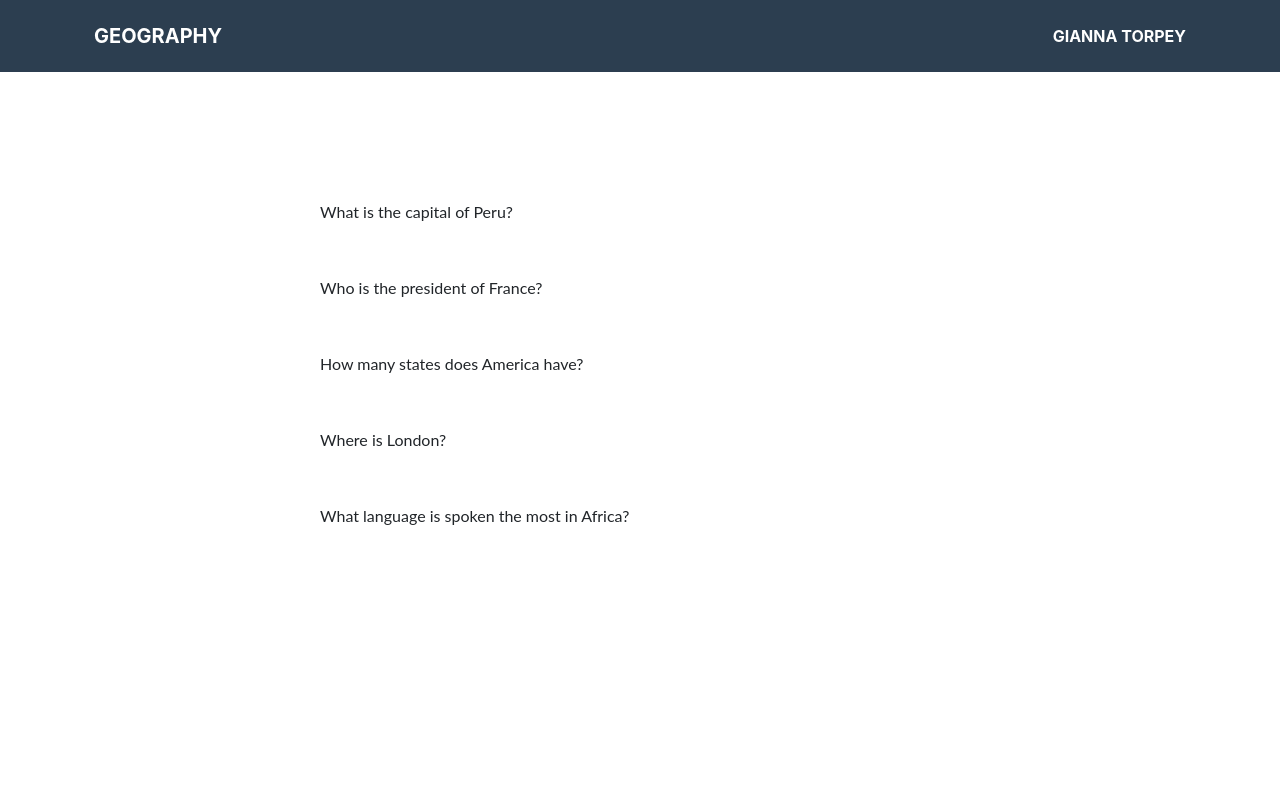
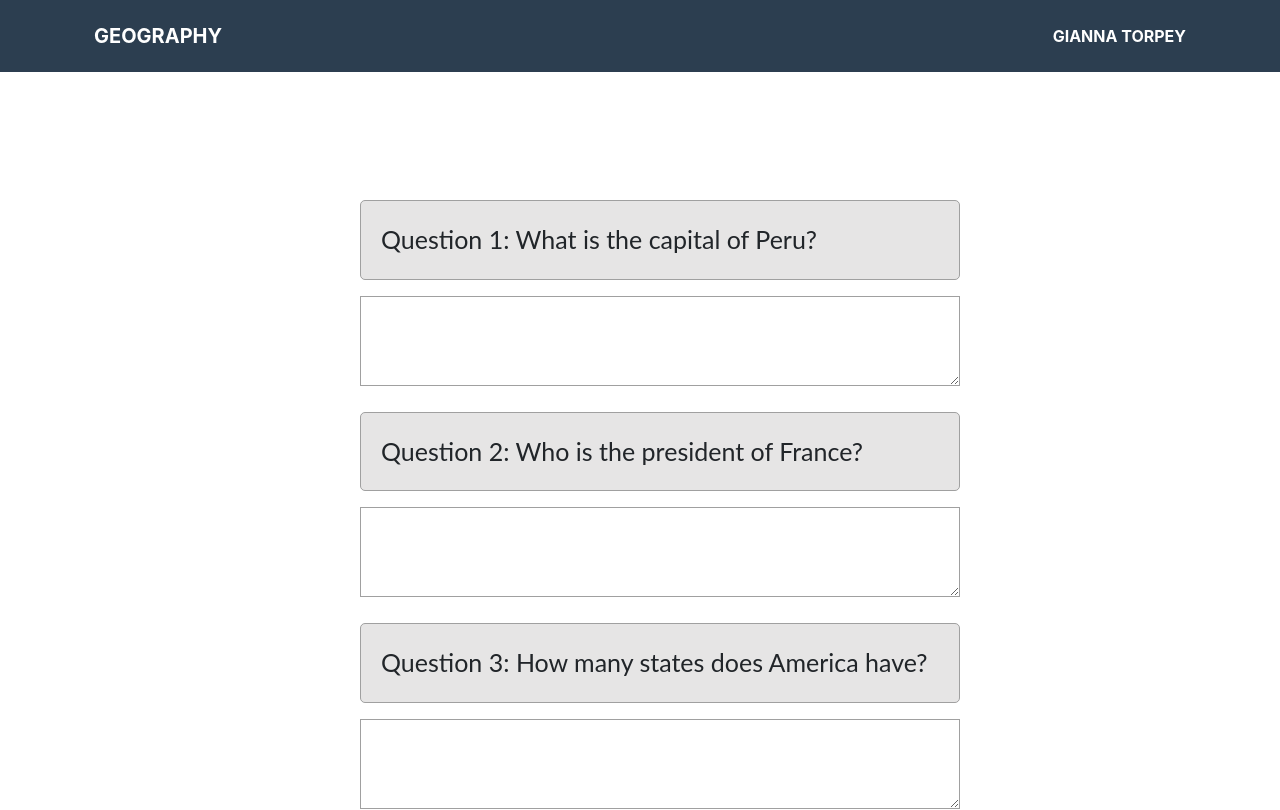
Before and after one commit to ameteku/ExamCouncilChainLink, a React (Create React App) app in the folder reactfrontend/: page /student/examwrite in a window 1280 px wide. Shown: the top 810 px of the page. Built offline with nearby package versions, Linux system fonts and the light colour scheme.

Commit message:
Updated css

```diff
--- a/reactfrontend/src/ExamRegister.css
+++ b/reactfrontend/src/ExamRegister.css
@@ -10,9 +10,29 @@
 
   .question {
       text-align: left;
+      font-size: 25px;
+      background-color:#e6e5e5;
+      padding:20px;
+      border-radius: 0.2em;
+      border: solid;
+      border-color: #a0a0a0;
+      border-width: thin;
 
   }
 
+
+.answer {
+    box-sizing: border-box;
+    background-color: transparent;
+    border: solid;
+      border-color: #a0a0a0;
+      border-width: thin;
+    color: #000;
+    font-family: sans-serif;
+    font-size: 1rem;
+    width: 100%;
+    padding:20px;
+}
   input {
     box-sizing: border-box;
     background-color: transparent;
@@ -33,6 +53,10 @@
   .header {
       margin-top: 50px;
       margin-bottom: 50px;
+  }
+
+  .Pair {
+      margin-bottom: 20px;
   }
 
   .examsList  {
--- a/reactfrontend/src/ExamWrite.js
+++ b/reactfrontend/src/ExamWrite.js
@@ -8,8 +8,8 @@ function ExamWrite(){
     const [firstName,changeFirstName] = React.useState("Gianna");
     const [lastName,changeLastName] = React.useState("Torpey");
 
-    function makeQuestionAndInput(question){
-        return <QAndA question={question}/>
+    function makeQuestionAndInput(question,index){
+        return <QAndA key={index} question={question} number={index}/>
     }
     return(
         <div>
@@ -26,7 +26,10 @@ function ExamWrite(){
                 </div>
              </nav>
              <div className="questionAndAnswerPair">
-                {questions.map(makeQuestionAndInput)}
+             <ol>
+             {questions.map(makeQuestionAndInput)}
+             </ol>
+
              </div>
         </div>
     )
--- a/reactfrontend/src/QAndA.js
+++ b/reactfrontend/src/QAndA.js
@@ -6,9 +6,9 @@ function QAndA(props){
         updateAnswer(event.target.value);
     }
     return (
-        <div>
-            <p className="question">{props.question}</p>
-            <input value={currentAnswer} onChange={updateValue}/>
+        <div className="Pair">
+            <p className="question">Question {props.number+1}: {props.question}</p>
+            <textarea className="answer" value={currentAnswer} onChange={updateValue}/>
         </div>
     )
 }
```
